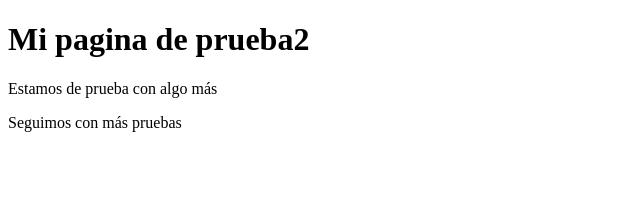
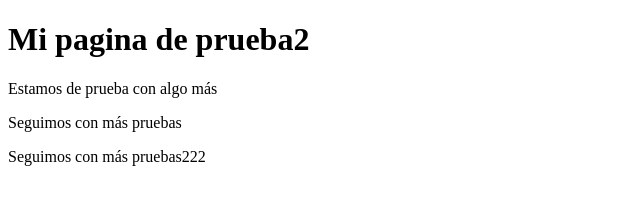
Before and after one commit to chaureiro/pruebasConGit, a plain HTML site: page index.html in a window 1280 px wide. Shown: the whole page, without its empty margins (0-640 px from the left). Drawn offline with Linux system fonts and the light colour scheme.

Commit message:
Update index.html

```diff
--- a/index.html
+++ b/index.html
@@ -9,5 +9,6 @@
        <h1>Mi pagina de prueba2</h1>
 	   <p> Estamos de prueba con algo más</p>
 	  <p> Seguimos con más pruebas</p>
+	  <p> Seguimos con más pruebas222</p>
   </body>
 </html>
```
